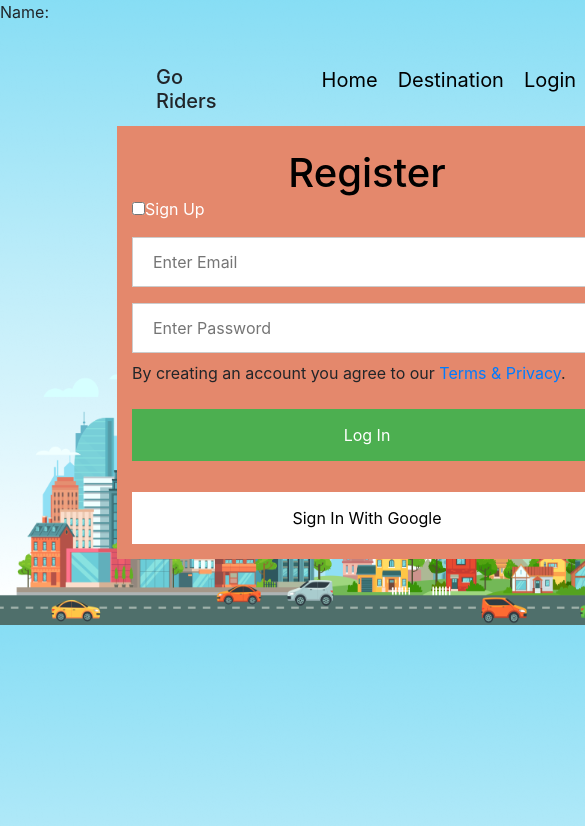
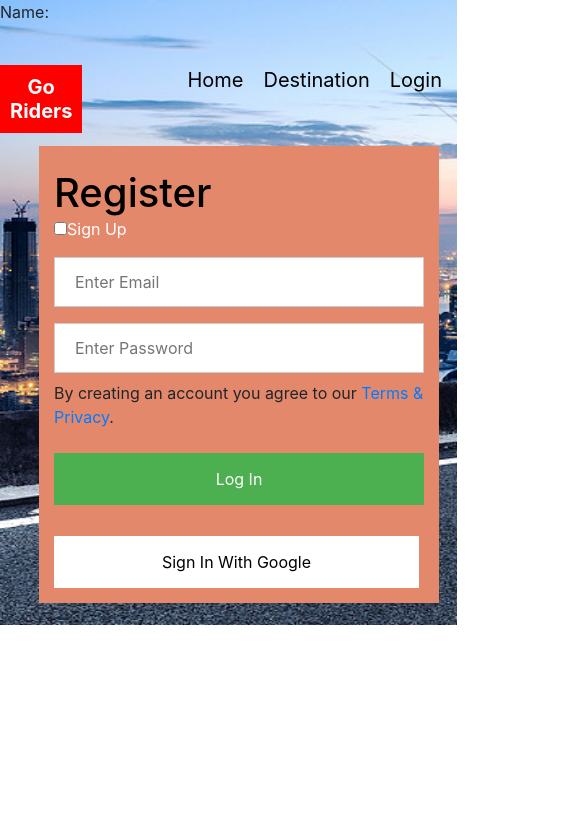
Before and after one commit to arr-atiq/go-riders, a React (Create React App) app: page /login in a window 390 px wide. Shown: the top 826 px of the page, 585 px wide, since content can reach past the window. Built offline with nearby package versions, Linux system fonts and the light colour scheme.

Commit message:
added destination page

```diff
--- a/src/Components/Destination/Destination.css
+++ b/src/Components/Destination/Destination.css
@@ -0,0 +1,27 @@
+
+.map-form{
+    background-color: white;
+}
+.search-in{
+    width: 500px;
+    height: 60px;
+    background-color: tomato;
+    color: white;
+    border: none;
+    outline: none;
+}
+.input-div{
+    width: 500px;
+}
+.map-img{
+    width: 500px;
+    margin-left: 50%;
+    margin-top: -150px;
+}
+@media screen and (max-width: 600px){
+    .map-img{
+        width: 500px;
+        margin-left: 0;
+        margin-top: 50px;
+    }
+}
--- a/src/Components/Destination/Destination.js
+++ b/src/Components/Destination/Destination.js
@@ -1,15 +1,28 @@
 import React from 'react';
 import './Destination.css';
-import { Link, useParams } from 'react-router-dom';
+// import { Link, useParams } from 'react-router-dom';
+import image from '../../images/Map.png';
 
 const Destination = () => {
-    const {id} = useParams();
+    // const {id} = useParams();
     return (
-        <div style={{textAlign: 'center'}}>
-            <h1>Let's ride a {id} new car.</h1>
-            <p>Want a <Link to="/home">different ride?</Link> </p>
+        <div classNameName="mapping-body">
+            <div classNameName="mapping-field">
+                <div className="input-div">
+                    <input type="text" placeholder="Pickup From" />
+                    <input type="text" placeholder="Pickup From" />
+                    <input className="search-in" type="submit" value="Search" />
+                </div>
+                <img className="map-img" src={image} alt="" />
+            </div>
         </div>
     );
 };
 
 export default Destination;
+
+
+// <div style={{textAlign: 'center'}}>
+//             <h1>Let's ride a {id} new car.</h1>
+//             <p><Link style={{color: "white", fontSize: "25px"}} to="/home">Want a different ride?</Link></p>
+//         </div>
--- a/src/Components/DisplayHome/DisplayHome.css
+++ b/src/Components/DisplayHome/DisplayHome.css
@@ -7,6 +7,12 @@
 .card-content img{
     width: 100%;
     height: 150px;
+}
+@media screen and (max-width: 600px){
+    .card-content img{
+        width: 200px;
+        height: 150px;
+    }
 }
 .card-content h5{
     margin: 0;
--- a/src/Components/Header/Header.css
+++ b/src/Components/Header/Header.css
@@ -5,10 +5,29 @@
     margin-left: 40%;
     display: flex;
 }
+@media screen and (max-width: 600px){
+    .header{
+        margin: 0;
+        display: flex;
+    }
+    .header nav{
+        color: black;
+        line-height: 10px;
+    }
+    .header h4{
+        margin-right: 50px;
+    }
+}
 .header h4{
     margin-top: 25px;
     margin-right: 100px;
     font-size: 20px;
+    font-weight: bold;
+    background-color: red;
+    width: 150px;
+    padding: 10px;
+    text-align: center;
+    color: white;
 }
 .header nav{
 
@@ -19,7 +38,6 @@
 .header nav a{
     text-decoration: none;
     color: black;
-
     margin-right: 10px;
     padding: 5px;
 }
--- a/src/Components/Header/Header.js
+++ b/src/Components/Header/Header.js
@@ -4,7 +4,6 @@ import './Header.css';
 const Header = () => {
     return (
         <div className="header">
-            {/* <img src={logo} alt="" /> */}
             <h4>Go Riders</h4>
             <nav>
                 <a href="/home">Home</a>
--- a/src/Components/Home/Home.css
+++ b/src/Components/Home/Home.css
@@ -1,7 +1,8 @@
 
 body{
-  background: url("../../images/Bg.png");
-  background-size: 900px 625px;
+  background: url("../../images/road.jpg");
+  background-size: 1400px 625px;
+  background-repeat: no-repeat;
   margin: 0;
   padding: 0;
 }
@@ -13,3 +14,10 @@ body{
      margin-top: 3%;
      margin-left: 14%;
 }
+@media screen and (max-width: 600px){
+  .card-background{
+    width: 400px;
+     display: grid;
+     grid-template-columns: repeat(1, 1fr);
+  }
+}
--- a/src/Components/Login/Login.css
+++ b/src/Components/Login/Login.css
@@ -2,6 +2,16 @@ form{
     background-color: #E4886C;
     width: 500px;
     margin-left: 30%;
+}
+@media screen and (max-width: 600px){
+  form{
+    width: 400px;
+    margin-left: 10%;
+  }
+  .google-btn .small-btn{
+    width: 365px;
+  }
+
 }
 label{
     color: white;
--- a/src/Components/Login/Login.js
+++ b/src/Components/Login/Login.js
@@ -136,7 +136,7 @@ function Login() {
                 </div>
 
                 <div className="google-btn">
-                    <button onClick={handleGoogle}>Sign In With Google</button>
+                    <button className="small-btn" onClick={handleGoogle}>Sign In With Google</button>
                 </div>
             </form>
         </div>
--- a/src/Components/NotFound/NotFound.css
+++ b/src/Components/NotFound/NotFound.css
@@ -1,9 +1,25 @@
-h1{
+.not-found h1{
     text-align: center;
     margin-top: 100px;
-    color: red;
+    background-color: black;
+    width: 250px;
+    margin-left: 40%;
+    color: white;
+    padding: 15px;
 }
-h3{
+.not-found h3{
+    background-color: white;
     text-align: center;
+    width: 400px;
     color: blue;
+    margin-left: 35%;
+    padding: 15px;
 }
+@media screen and (max-width:600px){
+    .not-found h1{
+        margin-left: 20%;
+    }
+    .not-found h3{
+        margin-left: 10%;
+    }
+}
--- a/src/Components/NotFound/NotFound.js
+++ b/src/Components/NotFound/NotFound.js
@@ -3,9 +3,9 @@ import './NotFound.css';
 
 const NotFound = () => {
     return (
-        <div>
-            <h1>Not Found Any Rides</h1>
-            <h3>Search Again!</h3>
+        <div className='not-found'>
+            <h1>Login First</h1>
+            <h3>Not Found Any Rides! </h3>
         </div>
     );
 };
```
Also changed, not shown: src/images/road.jpg (added).
